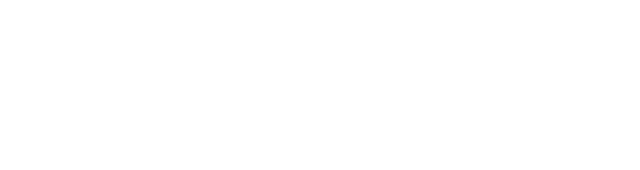
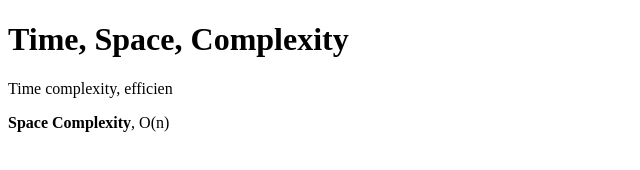
Before and after one commit to acciojob/time-and-space-complexity-shivshankar-source, a website: page main.html in a window 1280 px wide. Shown: the whole page, without its empty margins (0-640 px from the left). Drawn offline with Linux system fonts and the light colour scheme.

Commit message:
created a submission

```diff
--- a/main.html
+++ b/main.html
@@ -8,7 +8,11 @@
 
 <body>
 	<!-- the entire body must be written by student -->
-    <script type="text/javascript" src="./script.js">
+   <h1>Time, Space, Complexity</h1>
+	<p>Time complexity, efficien</p>
+	<P><b>Space Complexity</b>, O(n)</P>
+
+	<script type="text/javascript" src="./script.js">
 </script>
 
 </body>
```
